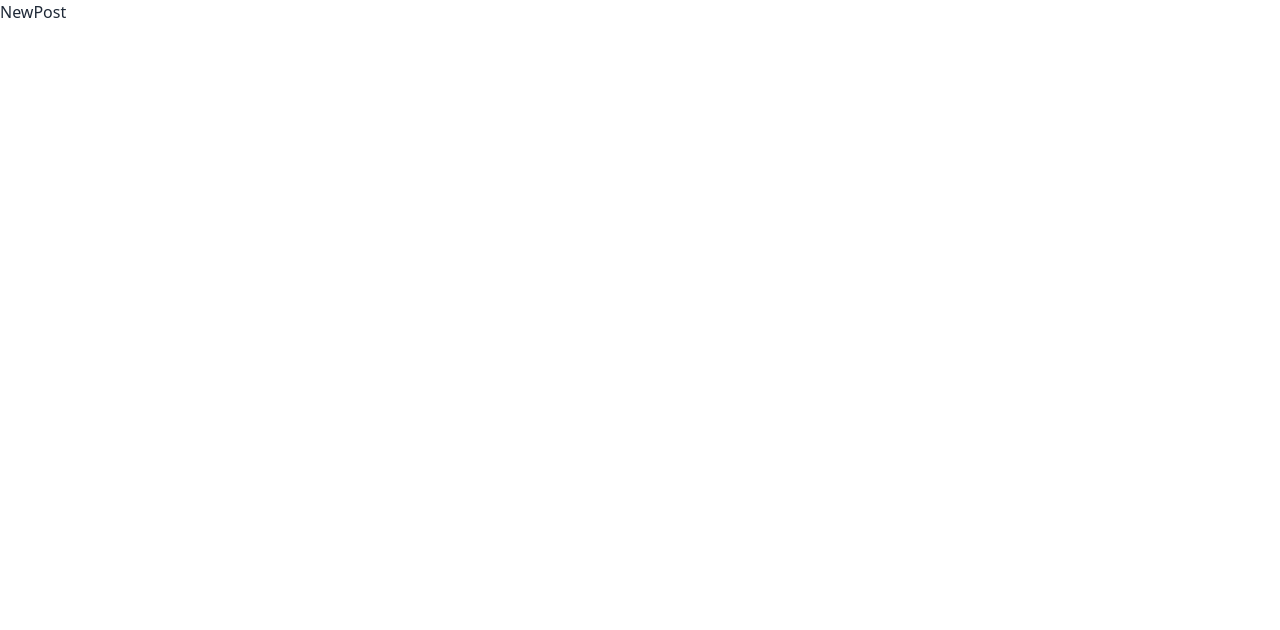
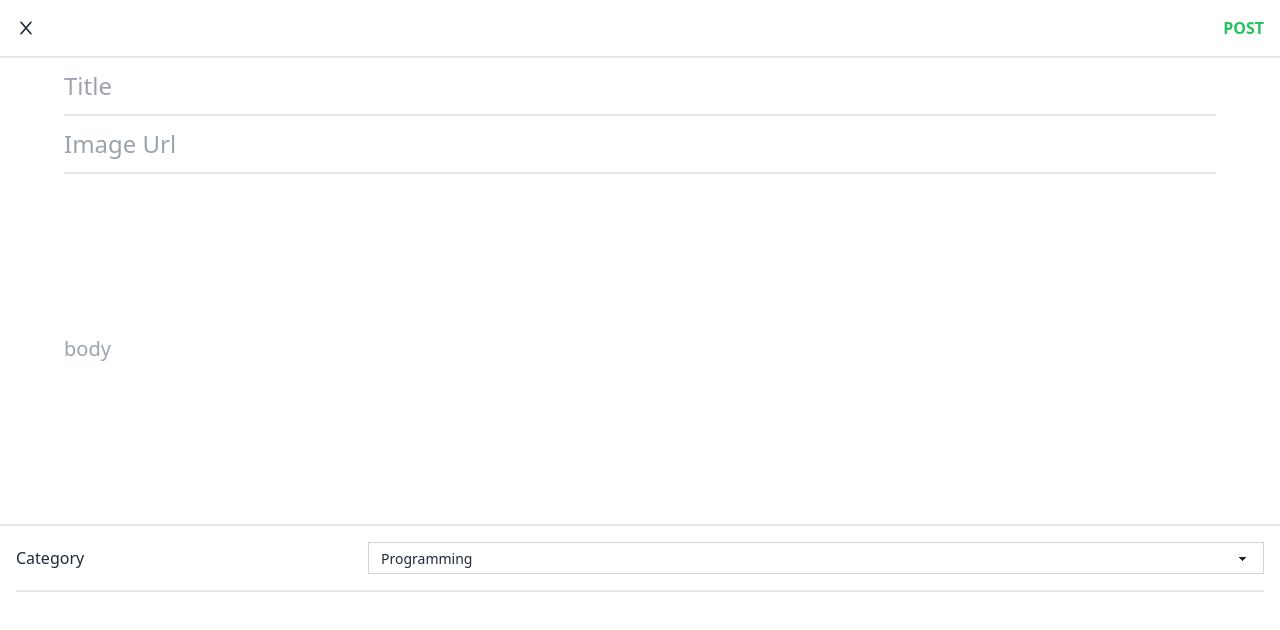
Before and after one commit to danielkim2711/personal-blog-app, a React (Create React App) app in the folder frontend/: page /new-post in a window 1280 px wide. Shown: the top 630 px of the page. Built offline with nearby package versions, Linux system fonts and the light colour scheme; sample sign-in values are in the browser's storage.

Commit message:
Add user interface for new post

```diff
--- a/frontend/src/pages/NewPost.tsx
+++ b/frontend/src/pages/NewPost.tsx
@@ -1,7 +1,71 @@
-import React from 'react';
+import { useNavigate } from 'react-router-dom';
+
+import { AiOutlineClose } from 'react-icons/ai';
 
 const NewPost = () => {
-  return <div>NewPost</div>;
+  const navigate = useNavigate();
+
+  return (
+    <>
+      <nav className='border-b-2'>
+        <ul className='p-4 flex justify-between items-center'>
+          <li className='cursor-pointer' onClick={() => navigate('/')}>
+            <AiOutlineClose className='w-5 h-5' />
+          </li>
+          <li>
+            <h1 className='text-green-500 font-semibold'>POST</h1>
+          </li>
+        </ul>
+      </nav>
+
+      <main>
+        <section className='flex justify-center'>
+          <input
+            type='text'
+            placeholder='Title'
+            className='py-3 border-b-2 min-w-[90%] outline-none text-2xl'
+            id='title'
+            // value={name}
+            // onChange={handleChange}
+            required
+          />
+        </section>
+        <section className='flex justify-center'>
+          <input
+            type='text'
+            placeholder='Image Url'
+            className='py-3 border-b-2 min-w-[90%] outline-none text-2xl'
+            id='imageUrl'
+            // value={name}
+            // onChange={handleChange}
+            required
+          />
+        </section>
+        <section className='border-b-2 flex justify-center'>
+          <input
+            type='text'
+            placeholder='body'
+            className='py-3 min-w-[90%] min-h-[350px] outline-none text-xl font-light'
+            id='body'
+            // value={name}
+            // onChange={handleChange}
+            required
+          />
+        </section>
+        <section className='mx-4 py-4 border-b-2 flex justify-between items-center'>
+          <h1>Category</h1>
+          <select
+            defaultValue={'DEFAULT'}
+            className='select select-bordered rounded-none select-sm w-full max-w-[250px] md:max-w-lg lg:max-w-3xl xl:max-w-4xl 2xl:max-w-[1400px] 3xl:max-w-[1800px] font-normal'
+          >
+            <option value='DEFAULT'>Programming</option>
+            <option value='1'>Sports</option>
+            <option value='2'>Misc.</option>
+          </select>
+        </section>
+      </main>
+    </>
+  );
 };
 
 export default NewPost;
```
